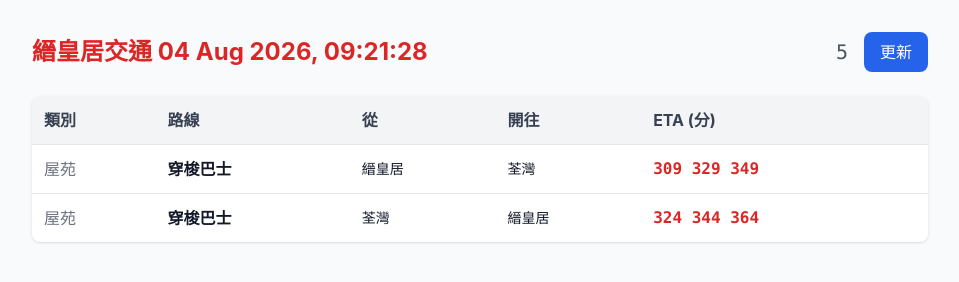
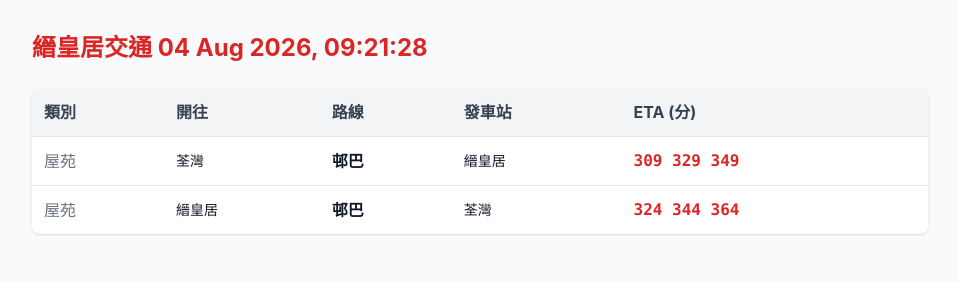
Before and after one commit to cheungbx/myBusEta, a plain HTML site: page index.html in a window 1280 px wide. Shown: the whole page, without its empty margins (160-1119 px from the left). Drawn offline with nearby package versions, Linux system fonts and the light colour scheme; no server answers.

Commit message:
Update index.html

```diff
--- a/index.html
+++ b/index.html
@@ -10,14 +10,9 @@
     </style>
 </head>
 <body class="bg-gray-50 text-gray-900 min-h-screen p-4 md:p-8">
-
     <div class="max-w-4xl mx-auto">
-        <header class="flex flex-col md:flex-row justify-between items-center mb-6">
+        <header class="mb-6">
             <h1 class="text-2xl font-bold text-red-600" id="clock">縉皇居交通 --:--:--</h1>
-            <div class="flex items-center gap-4 mt-4 md:mt-0">
-                <span id="countdown" class="text-xl font-mono text-gray-600">10</span>
-                <button onclick="refreshData()" class="bg-blue-600 text-white px-4 py-2 rounded-lg hover:bg-blue-700 transition">更新</button>
-            </div>
         </header>
 
         <div class="bg-white shadow rounded-lg overflow-hidden">
@@ -25,9 +20,9 @@
                 <thead class="bg-gray-100 text-gray-700">
                     <tr>
                         <th class="p-3">類別</th>
+                        <th class="p-3">開往</th>
                         <th class="p-3">路線</th>
-                        <th class="p-3">從</th>
-                        <th class="p-3">開往</th>
+                        <th class="p-3">發車站</th>
                         <th class="p-3">ETA (分)</th>
                     </tr>
                 </thead>
@@ -39,7 +34,6 @@
     </div>
 
     <script>
-        // Parsed schedule data from images
         const schedules = {
             "OceanPointeToTsuenWan": {
                 monFri: ["06:30", "06:50", "07:10", "07:20", "07:30", "07:40", "07:50", "08:00", "08:10", "08:20", "08:30", "08:50", "09:10", "09:30", "09:50", "10:10", "10:30", "10:50", "11:10", "11:30", "11:50", "12:10", "12:30", "12:50", "13:30", "14:50", "15:30", "15:50", "16:10", "16:30", "16:50", "17:10", "17:30", "17:50", "18:10", "18:30", "18:50", "19:10", "19:30", "19:50"],
@@ -54,29 +48,27 @@
         };
 
         const busRoutes = [
-            { id: '屋苑', route: '穿梭巴士', from: '縉皇居', dir: '荃灣', api: 'OceanPointeToTsuenWan' },
-            { id: '屋苑', route: '穿梭巴士', from: '荃灣', dir: '縉皇居', api: 'TsuenWantoOceanPointe' },
-            { id: 'KMB', route: '234A', from: '海韻花園', dir: '荃灣', api: 'https://data.etabus.gov.hk/v1/transport/kmb/eta/ED9E5ACF98190E5C/234A/1' },
-            { id: 'KMB', route: '234B', from: '海韻花園', dir: '荃灣', api: 'https://data.etabus.gov.hk/v1/transport/kmb/eta/ED9E5ACF98190E5C/234B/1' },
-            { id: 'KMB', route: '53', from: '海韻花園', dir: '荃灣', api: 'https://data.etabus.gov.hk/v1/transport/kmb/eta/ED9E5ACF98190E5C/53/1' },
-            { id: 'KMB', route: '234C', from: '海韻花園', dir: '觀塘', api: 'https://data.etabus.gov.hk/v1/transport/kmb/eta/ED9E5ACF98190E5C/234C/1' },
-            { id: 'KMB', route: '234D', from: '海韻花園', dir: '觀塘', api: 'https://data.etabus.gov.hk/v1/transport/kmb/eta/ED9E5ACF98190E5C/234D/1' },
-            { id: 'KMB', route: '261B', from: '海韻花園', dir: '九龍站', api: 'https://data.etabus.gov.hk/v1/transport/kmb/eta/ED9E5ACF98190E5C/261B/1' },
-            { id: 'KMB', route: '48P', from: '海韻花園', dir: '火炭', api: 'https://data.etabus.gov.hk/v1/transport/kmb/eta/ED9E5ACF98190E5C/48P/1' },
-            { id: 'KMB', route: '52P', from: '海韻花園', dir: '旺角', api: 'https://data.etabus.gov.hk/v1/transport/kmb/eta/ED9E5ACF98190E5C/52P/1' },
-            { id: 'GMB', route: '96C', from: '碧堤半島', dir: '荃灣', api: 'https://data.etagmb.gov.hk/eta/route-stop/2008093/2/1' },
-            { id: 'KMB', route: '52X', from: '海韻花園', dir: '旺角', api: 'https://data.etabus.gov.hk/v1/transport/kmb/eta/ED9E5ACF98190E5C/52X/1' },
-            { id: 'CTB', route: '952', from: '海韻花園', dir: '銅鑼灣', api: 'https://rt.data.gov.hk/v2/transport/citybus/eta/ctb/002618/952' },
-            { id: 'KMB', route: 'A38', from: '深井深慈街', dir: '機場', api: 'https://data.etabus.gov.hk/v1/transport/kmb/eta/5A2A66038B409879/A38/1' },
-            { id: 'KMB', route: '52X', from: '碧堤半島', dir: '屯門', api: 'https://data.etabus.gov.hk/v1/transport/kmb/eta/B47C12A965D7B481/52X/1' },
-            { id: 'KMB', route: '53', from: '碧堤半島', dir: '元朗', api: 'https://data.etabus.gov.hk/v1/transport/kmb/eta/B47C12A965D7B481/53/1' },
-            { id: 'CTB', route: '952', from: '碧堤半島', dir: '屯門', api: 'https://rt.data.gov.hk/v2/transport/citybus/eta/ctb/002619/952' }
+            { id: '屋苑', dir: '荃灣', route: '邨巴', from: '縉皇居', api: 'OceanPointeToTsuenWan' },
+            { id: '屋苑', dir: '縉皇居', route: '邨巴', from: '荃灣', api: 'TsuenWantoOceanPointe' },
+            { id: 'KMB', dir: '荃灣', route: '234A', from: '海韻花園', api: 'https://data.etabus.gov.hk/v1/transport/kmb/eta/ED9E5ACF98190E5C/234A/1' },
+            { id: 'KMB', dir: '荃灣', route: '234B', from: '海韻花園', api: 'https://data.etabus.gov.hk/v1/transport/kmb/eta/ED9E5ACF98190E5C/234B/1' },
+            { id: 'KMB', dir: '荃灣', route: '53', from: '海韻花園', api: 'https://data.etabus.gov.hk/v1/transport/kmb/eta/ED9E5ACF98190E5C/53/1' },
+            { id: 'KMB', dir: '觀塘', route: '234C', from: '海韻花園', api: 'https://data.etabus.gov.hk/v1/transport/kmb/eta/ED9E5ACF98190E5C/234C/1' },
+            { id: 'KMB', dir: '觀塘', route: '234D', from: '海韻花園', api: 'https://data.etabus.gov.hk/v1/transport/kmb/eta/ED9E5ACF98190E5C/234D/1' },
+            { id: 'KMB', dir: '九龍站', route: '261B', from: '海韻花園', api: 'https://data.etabus.gov.hk/v1/transport/kmb/eta/ED9E5ACF98190E5C/261B/1' },
+            { id: 'KMB', dir: '火炭', route: '48P', from: '海韻花園', api: 'https://data.etabus.gov.hk/v1/transport/kmb/eta/ED9E5ACF98190E5C/48P/1' },
+            { id: 'KMB', dir: '旺角', route: '52P', from: '海韻花園', api: 'https://data.etabus.gov.hk/v1/transport/kmb/eta/ED9E5ACF98190E5C/52P/1' },
+            { id: 'GMB', dir: '荃灣', route: '96C', from: '碧堤半島', api: 'https://data.etagmb.gov.hk/eta/route-stop/2008093/2/1' },
+            { id: 'KMB', dir: '旺角', route: '52X', from: '海韻花園', api: 'https://data.etabus.gov.hk/v1/transport/kmb/eta/ED9E5ACF98190E5C/52X/1' },
+            { id: 'CTB', dir: '銅鑼灣', route: '952', from: '海韻花園', api: 'https://rt.data.gov.hk/v2/transport/citybus/eta/ctb/002618/952' },
+            { id: 'KMB', dir: '機場', route: 'A38', from: '深井深慈街', api: 'https://data.etabus.gov.hk/v1/transport/kmb/eta/5A2A66038B409879/A38/1' },
+            { id: 'KMB', dir: '屯門', route: '52X', from: '碧堤半島', api: 'https://data.etabus.gov.hk/v1/transport/kmb/eta/B47C12A965D7B481/52X/1' },
+            { id: 'KMB', dir: '元朗', route: '53', from: '碧堤半島', api: 'https://data.etabus.gov.hk/v1/transport/kmb/eta/B47C12A965D7B481/53/1' },
+            { id: 'CTB', dir: '屯門', route: '952', from: '碧堤半島', api: 'https://rt.data.gov.hk/v2/transport/citybus/eta/ctb/002619/952' }
         ];
 
-        let countdown = 10;
         let isTodayHoliday = false;
 
-        // Fetching HK Holiday from 1823
         async function checkHoliday() {
             try {
                 const year = new Date().getFullYear();
@@ -97,7 +89,6 @@
             document.getElementById('clock').innerText = `縉皇居交通 ${hkTime}`;
         }
 
-        // Logic for internal shuttle buses
         async function getStaticETA(bus) {
             const now = new Date();
             const day = now.getDay();
@@ -116,7 +107,6 @@
             });
         }
 
-        // Logic for API buses
         async function fetchAPI(bus) {
             try {
                 const res = await fetch(bus.api);
@@ -134,7 +124,6 @@
             } catch { return null; }
         }
 
-        // Refresh logic
         async function refreshData() {
             const tbody = document.getElementById('bus-table-body');
             tbody.innerHTML = '';
@@ -144,9 +133,9 @@
                 const row = `
                     <tr class="border-t hover:bg-gray-50">
                         <td class="p-3 font-medium text-gray-500">${bus.id}</td>
+                        <td class="p-3 text-sm">${bus.dir}</td>
                         <td class="p-3 font-bold">${bus.route}</td>
                         <td class="p-3 text-sm">${bus.from}</td>
-                        <td class="p-3 text-sm">${bus.dir}</td>
                         <td class="p-3 text-red-600 font-mono font-bold">${etas.join(' ')}</td>
                     </tr>
                 `;
@@ -154,15 +143,13 @@
             }
         }
 
-        // Timer
         setInterval(() => {
             updateClock();
-            if (--countdown <= 0) {
-                refreshData();
-                countdown = 10;
-            }
-            document.getElementById('countdown').innerText = countdown;
         }, 1000);
+
+        setInterval(() => {
+            refreshData();
+        }, 10000);
 
         (async () => {
             await checkHoliday();
```
